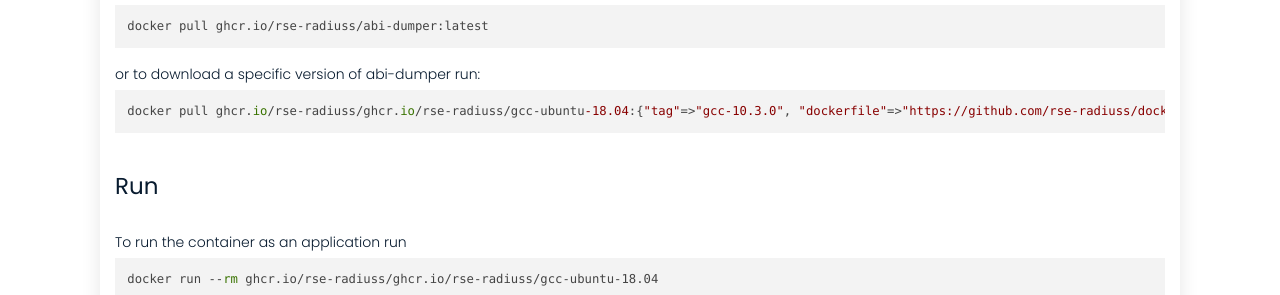
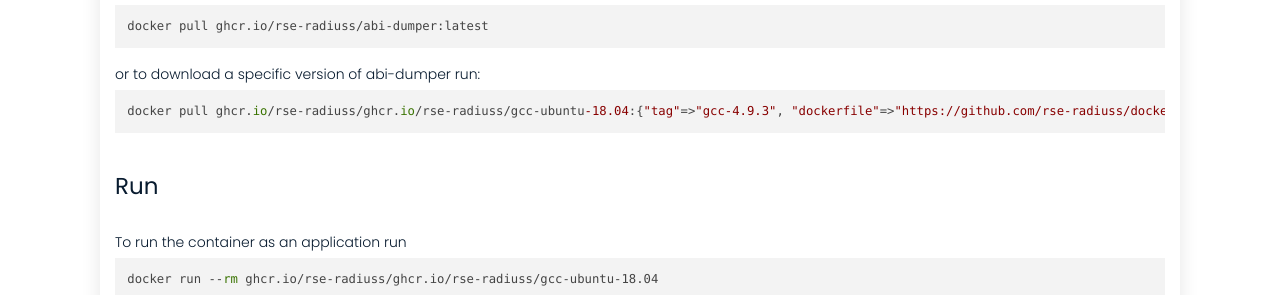
Before and after one commit to rse-ops/docker-images, a Jekyll site: the page built from _library/ghcr.io-rse-radiuss-gcc-ubuntu-18.04.md, in a window 1280 px wide and 1002 px high. Shown: the part 520-815 px from the top of the window. Built offline with Jekyll 4.4.1, drawn with Linux system fonts in a browser that asks for light colours; nearby versions of some CDN libraries.

Commit message:
Automated push to update library 2021-09-30

```diff
--- a/_library/ghcr.io-rse-radiuss-gcc-ubuntu-18.04.md
+++ b/_library/ghcr.io-rse-radiuss-gcc-ubuntu-18.04.md
@@ -1,14 +1,11 @@
 ---
 layout: container
 name: ghcr.io/rse-radiuss/gcc-ubuntu-18.04
-updated_at: 2021-09-30 00:00:11.876876
+updated_at: 2021-09-30 00:03:12.735160
 
 
 container_url: https://github.com/orgs/rse-radiuss/packages/container/package/gcc-ubuntu-18.04
 versions:
- - tag: gcc-10.3.0
-   dockerfile: https://github.com/rse-radiuss/docker-images/blob/main/ubuntu/gcc/Dockerfile
-   manifest: https://crane.ggcr.dev/manifest/ghcr.io/rse-radiuss/gcc-ubuntu-18.04:gcc-10.3.0
  - tag: gcc-4.9.3
    dockerfile: https://github.com/rse-radiuss/docker-images/blob/main/ubuntu/gcc/Dockerfile
    manifest: https://crane.ggcr.dev/manifest/ghcr.io/rse-radiuss/gcc-ubuntu-18.04:gcc-4.9.3
```
Also changed, not shown: other parts of _library/ghcr.io-rse-radiuss-gcc-ubuntu-18.04.md (+3 -0 lines).
